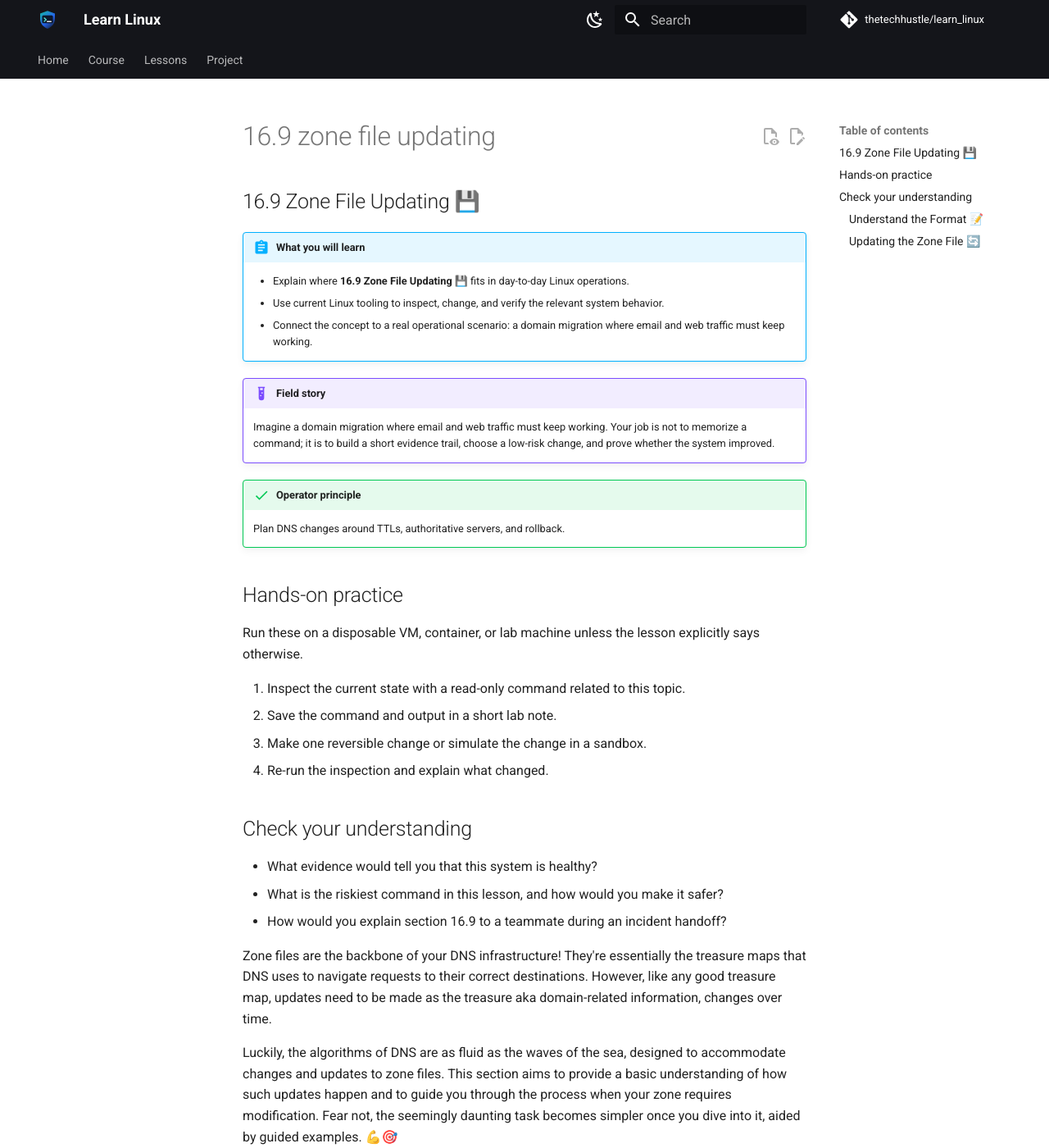
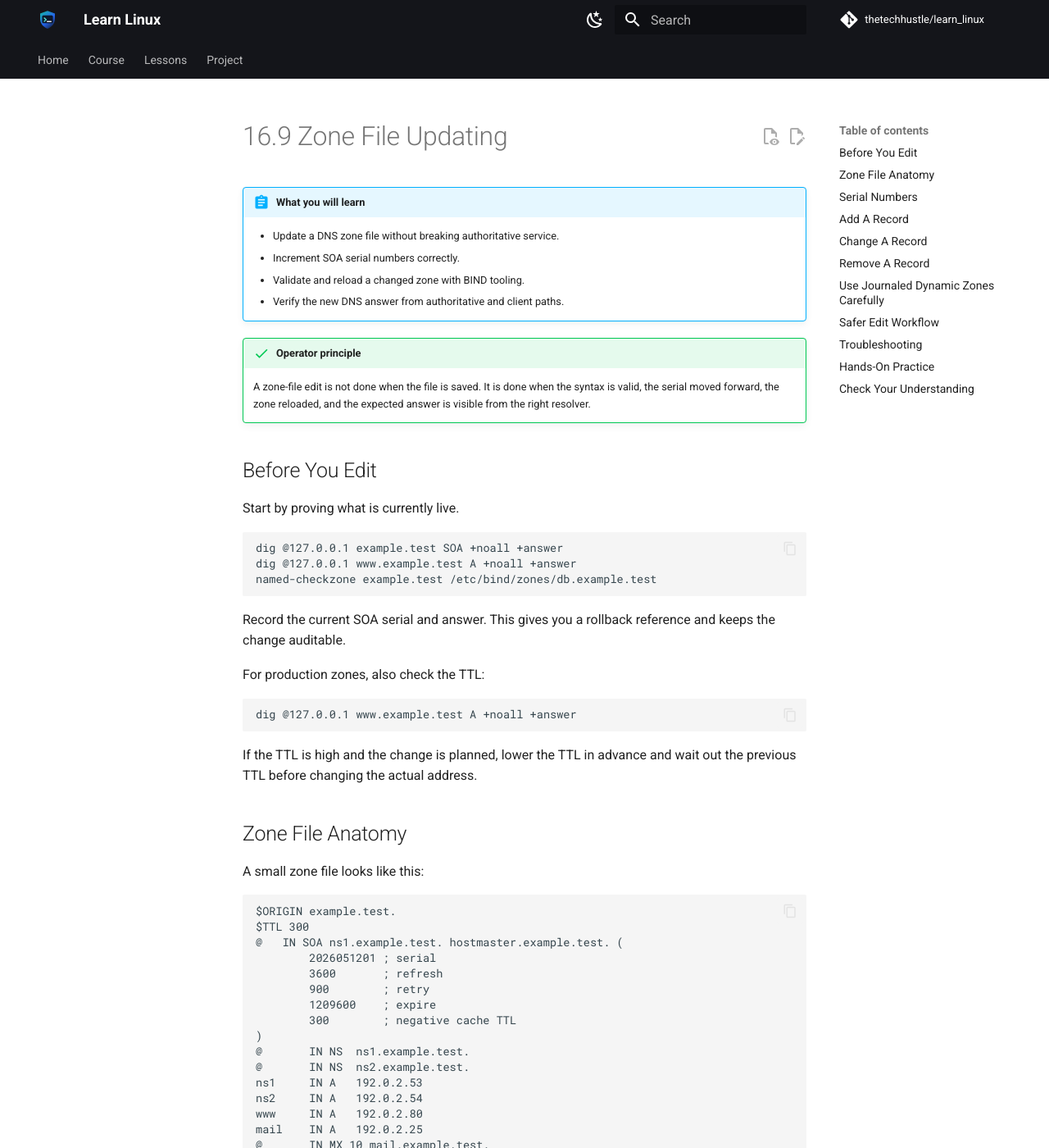
Before and after one commit to thetechhustle/learn_linux, an MkDocs documentation site: the page built from docs/lessons/16_dns_the_domain_name_system/16.9_zone_file_updating.md, in a window 1280 px wide and 1400 px high. Shown: the whole window at 82% size. Built offline with MkDocs 1.6.1 and Material for MkDocs 9.7.7, drawn with Linux system fonts in a browser that asks for light colours; comment, search, counter and statistics services are not loaded; some of the changed text lies outside the part shown.

Commit message:
Improve Chapter 16 zone file updating lesson (#143)
Co-authored-by: Jules Ai <jules@Juless-Air.ts.net lan>

````diff
--- a/docs/lessons/16_dns_the_domain_name_system/16.9_zone_file_updating.md
+++ b/docs/lessons/16_dns_the_domain_name_system/16.9_zone_file_updating.md
@@ -1,80 +1,253 @@
-## 16.9 Zone File Updating 💾
-
-
+# 16.9 Zone File Updating
 
 !!! abstract "What you will learn"
-    - Explain where **16.9 Zone File Updating 💾** fits in day-to-day Linux operations.
-    - Use current Linux tooling to inspect, change, and verify the relevant system behavior.
-    - Connect the concept to a real operational scenario: a domain migration where email and web traffic must keep working.
-
-!!! example "Field story"
-    Imagine a domain migration where email and web traffic must keep working. Your job is not to memorize a command; it is to build a short evidence trail, choose a low-risk change, and prove whether the system improved.
+    - Update a DNS zone file without breaking authoritative service.
+    - Increment SOA serial numbers correctly.
+    - Validate and reload a changed zone with BIND tooling.
+    - Verify the new DNS answer from authoritative and client paths.
 
 !!! success "Operator principle"
-    Plan DNS changes around TTLs, authoritative servers, and rollback.
+    A zone-file edit is not done when the file is saved. It is done when the syntax is valid, the serial moved forward, the zone reloaded, and the expected answer is visible from the right resolver.
 
-## Hands-on practice
+## Before You Edit
 
-Run these on a disposable VM, container, or lab machine unless the lesson explicitly says otherwise.
+Start by proving what is currently live.
 
-1. Inspect the current state with a read-only command related to this topic.
-2. Save the command and output in a short lab note.
-3. Make one reversible change or simulate the change in a sandbox.
-4. Re-run the inspection and explain what changed.
-
-## Check your understanding
-
-- What evidence would tell you that this system is healthy?
-- What is the riskiest command in this lesson, and how would you make it safer?
-- How would you explain section 16.9 to a teammate during an incident handoff?
-
-
-Zone files are the backbone of your DNS infrastructure! They're essentially the treasure maps that DNS uses to navigate requests to their correct destinations. However, like any good treasure map, updates need to be made as the treasure aka domain-related information, changes over time.
-
-Luckily, the algorithms of DNS are as fluid as the waves of the sea, designed to accommodate changes and updates to zone files. This section aims to provide a basic understanding of how such updates happen and to guide you through the process when your zone requires modification. Fear not, the seemingly daunting task becomes simpler once you dive into it, aided by guided examples. 💪🎯
-
-### Understand the Format 📝
-
-Before undertaking the task of updating a zone file, it's crucial to understand its format. Here is a simplified structure of a zone file:
-
-```
-$TTL    86400 ;
-@                      IN      SOA      ns1.example.com. admin.example.com. (
-                                                 2022021001 ; Serial
-                                                 3600       ; Refresh
-                                                 1800       ; Retry
-                                                 604800     ; Expire
-                                                 86400 )    ; Minimum TTL
-;
-@                      IN      NS       ns1.example.com.
-@                      IN      A        192.0.2.1
-www                   IN      A        192.0.2.2
+```bash
+dig @127.0.0.1 example.test SOA +noall +answer
+dig @127.0.0.1 www.example.test A +noall +answer
+named-checkzone example.test /etc/bind/zones/db.example.test
 ```
 
-Each record follows a similar format: name (optional), time to live (TTL), class (IN for Internet), type (A, CNAME, MX, etc.), and then data.
+Record the current SOA serial and answer. This gives you a rollback reference and keeps the change auditable.
 
-### Updating the Zone File 🔄
+For production zones, also check the TTL:
 
-To update a zone file, one must first access the correct zone file on your DNS server. Make this update using the appropriate text editor. Note, the access to these files is tightly controlled due to their sensitive nature. You typically need root or superuser access to modify them. Let's say you want to add an 'A' record for a new subdomain, `blog.example.com`.
+```bash
+dig @127.0.0.1 www.example.test A +noall +answer
+```
 
-Here's how you do it: 🧭🚀
+If the TTL is high and the change is planned, lower the TTL in advance and wait out the previous TTL before changing the actual address.
 
-`sudo nano /etc/bind/zones/db.example.com`.
+## Zone File Anatomy
 
-You would add the following line:
+A small zone file looks like this:
 
-`blog              IN      A       192.0.2.3`
+```text
+$ORIGIN example.test.
+$TTL 300
+@   IN SOA ns1.example.test. hostmaster.example.test. (
+        2026051201 ; serial
+        3600       ; refresh
+        900        ; retry
+        1209600    ; expire
+        300        ; negative cache TTL
+)
+@       IN NS  ns1.example.test.
+@       IN NS  ns2.example.test.
+ns1     IN A   192.0.2.53
+ns2     IN A   192.0.2.54
+www     IN A   192.0.2.80
+mail    IN A   192.0.2.25
+@       IN MX 10 mail.example.test.
+```
 
-Save the file and exit. Remember to increment the serial number at the top of the zone file anytime you make a change. This tells other DNS servers that the zone has been updated.
+Important parts:
 
-Lastly, check your syntax using the named-checkzone utility:
+- `$ORIGIN` defines the zone suffix for relative names.
+- `$TTL` defines the default TTL for records that do not set one explicitly.
+- `SOA` contains the serial and zone timing values.
+- `NS` records name the authoritative servers.
+- record rows publish names, types, and values.
 
-`sudo named-checkzone example.com /etc/bind/zones/db.example.com`
+The trailing dot matters. `mail.example.test.` is absolute. Without the dot, BIND may append `$ORIGIN`.
 
-The system should respond `OK` if the syntax is correct. Finish the process by reloading the BIND9 service:
+## Serial Numbers
 
-`sudo systemctl reload bind9`
+Secondary DNS servers use the SOA serial to decide whether the zone changed. Always move the serial forward when changing the zone.
 
-And voila! You have successfully updated your zone file! 💫💡
+A common format is `YYYYMMDDNN`:
 
-While time and experience are your best teachers, this guideline forms a solid framework to build upon. Happy sailing, brave learner, and remember to adjust your sails after each session! 🚀🏖️
+```text
+2026051201
+```
+
+For the second change on the same day:
+
+```text
+2026051202
+```
+
+If a serial accidentally moves backward, secondaries may ignore the update. Fixing a bad serial can require deliberate serial arithmetic, so avoid casual edits.
+
+## Add A Record
+
+To add `blog.example.test`:
+
+```text
+blog    IN A   192.0.2.81
+```
+
+Full change:
+
+```diff
+-        2026051201 ; serial
++        2026051202 ; serial
+@@
+ www     IN A   192.0.2.80
++blog    IN A   192.0.2.81
+ mail    IN A   192.0.2.25
+```
+
+Validate:
+
+```bash
+named-checkzone example.test /etc/bind/zones/db.example.test
+```
+
+Reload only the changed zone:
+
+```bash
+sudo rndc reload example.test
+```
+
+Verify:
+
+```bash
+dig @127.0.0.1 example.test SOA +noall +answer
+dig @127.0.0.1 blog.example.test A +noall +answer
+```
+
+## Change A Record
+
+Suppose `www.example.test` is moving from `192.0.2.80` to `192.0.2.90`.
+
+```diff
+-        2026051202 ; serial
++        2026051203 ; serial
+@@
+-www     IN A   192.0.2.80
++www     IN A   192.0.2.90
+```
+
+After validation and reload, compare authoritative and recursive paths:
+
+```bash
+dig @127.0.0.1 www.example.test A +noall +answer
+dig www.example.test A +noall +answer
+getent hosts www.example.test
+```
+
+If the authoritative answer is new but a client still sees the old address, check TTL and resolver cache before assuming the reload failed.
+
+## Remove A Record
+
+Remove a record only when you understand who still uses it.
+
+```diff
+-        2026051203 ; serial
++        2026051204 ; serial
+@@
+-oldapp  IN A   192.0.2.70
+```
+
+Then validate, reload, and query:
+
+```bash
+named-checkzone example.test /etc/bind/zones/db.example.test
+sudo rndc reload example.test
+dig @127.0.0.1 oldapp.example.test A
+```
+
+For removals, also consider negative caching. The SOA negative-cache TTL controls how long resolvers may remember that a name does not exist.
+
+## Use Journaled Dynamic Zones Carefully
+
+Some BIND zones are updated dynamically with `nsupdate`. Those zones may have journal files such as:
+
+```text
+db.example.test.jnl
+```
+
+Do not casually edit a dynamically updated zone file while BIND has pending journal changes. Freeze the zone first:
+
+```bash
+sudo rndc freeze example.test
+sudoedit /etc/bind/zones/db.example.test
+named-checkzone example.test /etc/bind/zones/db.example.test
+sudo rndc thaw example.test
+```
+
+`freeze` syncs journaled changes to the zone file and pauses dynamic updates. `thaw` reloads the zone and resumes dynamic updates.
+
+## Safer Edit Workflow
+
+Use a repeatable workflow:
+
+1. Query the current answer and SOA serial.
+2. Back up or commit the current zone file.
+3. Make the smallest possible edit.
+4. Increment the serial.
+5. Run `named-checkzone`.
+6. Run `named-checkconf` if configuration files changed.
+7. Reload the specific zone.
+8. Query the authoritative server directly.
+9. Query through the expected client path.
+10. Record the before and after evidence.
+
+Commands:
+
+```bash
+dig @127.0.0.1 example.test SOA +noall +answer
+sudo cp /etc/bind/zones/db.example.test /etc/bind/zones/db.example.test.bak.$(date +%Y%m%d%H%M%S)
+sudoedit /etc/bind/zones/db.example.test
+named-checkzone example.test /etc/bind/zones/db.example.test
+sudo rndc reload example.test
+dig @127.0.0.1 example.test SOA +noall +answer
+dig @127.0.0.1 www.example.test A +noall +answer
+```
+
+If your team manages zone files in Git, commit the zone-file change instead of relying only on timestamped backups.
+
+## Troubleshooting
+
+If the expected answer does not appear:
+
+- Did `named-checkzone` pass?
+- Did you increment the SOA serial?
+- Did `rndc reload example.test` succeed?
+- Are you querying the authoritative server or a caching resolver?
+- Is the client seeing an old cached answer until TTL expiry?
+- Are secondary servers receiving the new serial?
+- Is the zone dynamic, with unsynced journal state?
+
+Useful checks:
+
+```bash
+sudo rndc zonestatus example.test
+dig @127.0.0.1 example.test SOA +noall +answer
+dig @192.0.2.54 example.test SOA +noall +answer
+journalctl -u bind9 -n 100 --no-pager
+```
+
+Replace `bind9` with `named` if that is your service name.
+
+## Hands-On Practice
+
+Use a disposable lab zone.
+
+1. Query and record the current `SOA` and one `A` record.
+2. Add `blog.example.test` with a test IP address.
+3. Increment the serial.
+4. Validate with `named-checkzone`.
+5. Reload the zone with `rndc reload`.
+6. Verify the new record from the authoritative server.
+7. Remove the record, increment the serial again, reload, and verify that it is gone.
+
+## Check Your Understanding
+
+- Why must the SOA serial increase after a zone-file edit?
+- Why is querying the authoritative server different from querying your default resolver?
+- What does a high TTL change about rollback timing?
+- When should you use `rndc freeze` and `rndc thaw`?
+- What evidence proves a zone-file update is live?
````
